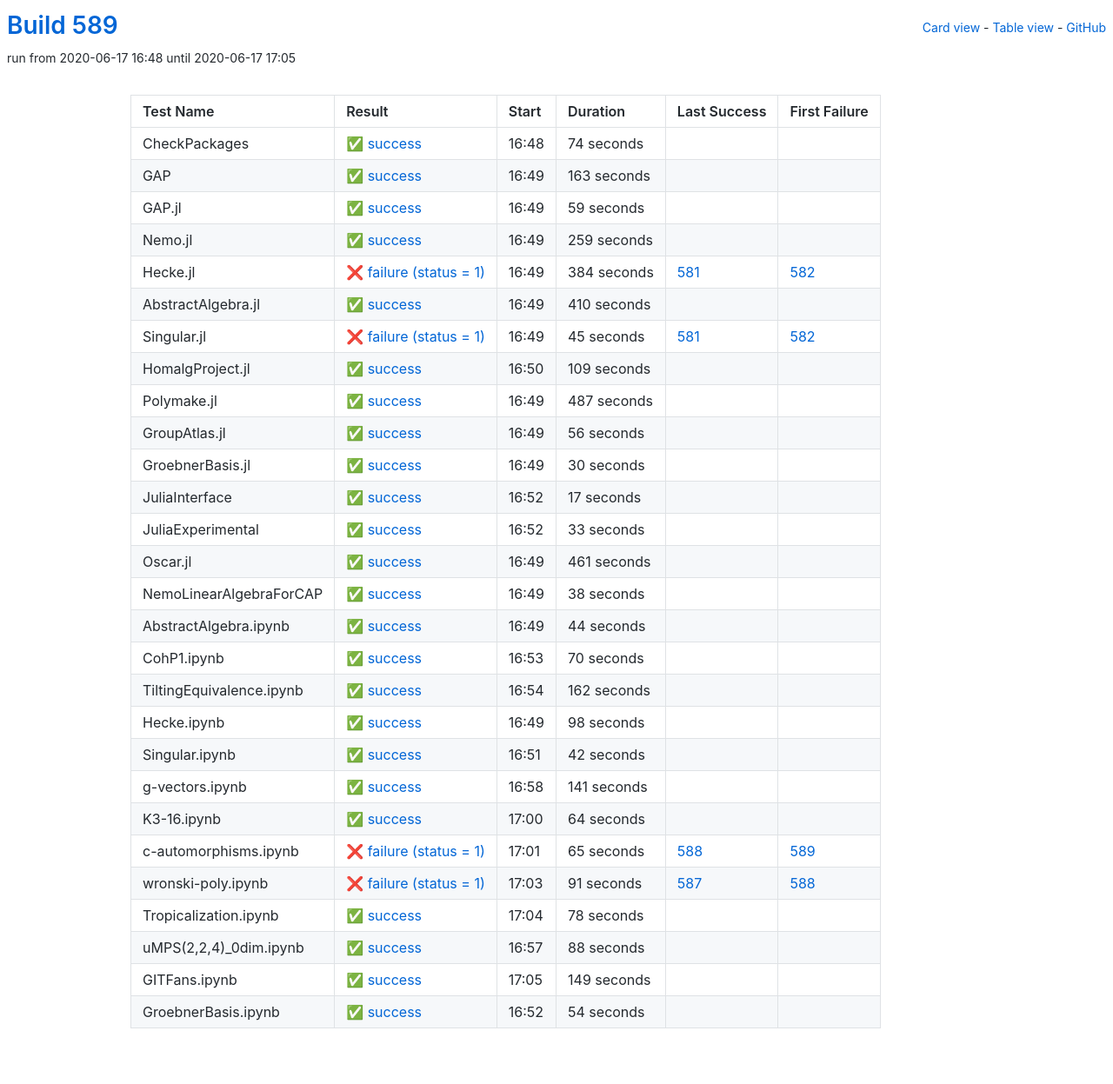
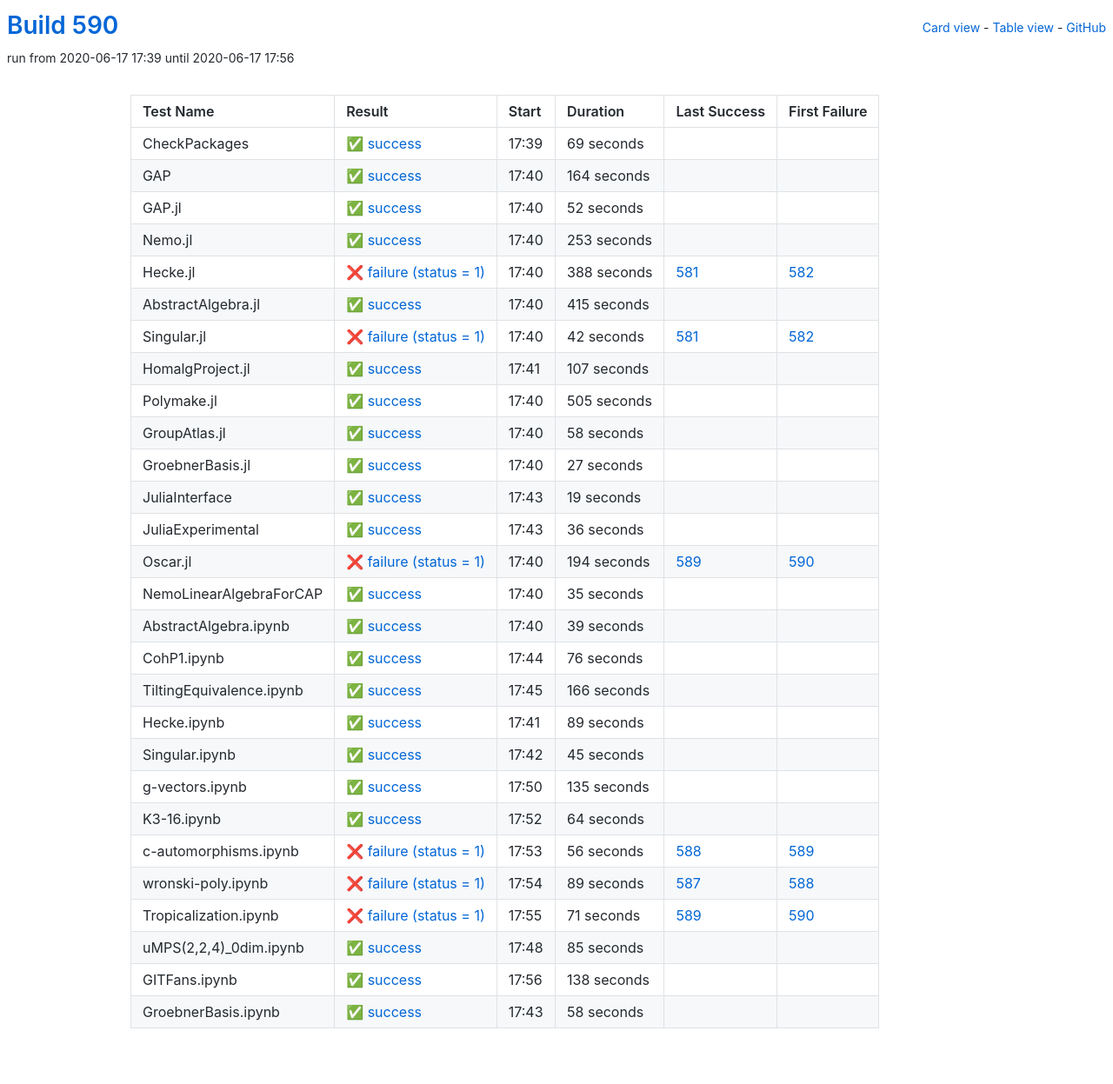
Before and after one commit to oscar-system/oscar-ci-status-1.4, a Jekyll site: the page built from table.html, in a window 1280 px wide. Shown: the whole page at 87% size. Built offline with Jekyll 4.4.1, drawn with Linux system fonts in a browser that asks for light colours.

Commit message:
Build #590

```diff
--- a/_data/ci.yml
+++ b/_data/ci.yml
@@ -1,6 +1,6 @@
 ---
-build: 589
-build_url: https://oscarci.mathematik.uni-kl.de/job/oscar-julia-1.4/589/
+build: 590
+build_url: https://oscarci.mathematik.uni-kl.de/job/oscar-julia-1.4/590/
 job: oscar-julia-1.4
 organization: oscar-system
 repo: oscar-ci-status-1.4
@@ -8,260 +8,260 @@ repourl: https://github.com/oscar-system/oscar-ci-status-1.4
 tests:
 - name: CheckPackages
   id: checkpackages
-  log: https://oscarci.mathematik.uni-kl.de/job/oscar-julia-1.4/589/artifact/logs/build-589/CheckPackages.log
-  start: 2020-06-17 16:48
+  log: https://oscarci.mathematik.uni-kl.de/job/oscar-julia-1.4/590/artifact/logs/build-590/CheckPackages.log
+  start: 2020-06-17 17:39
   success: true
   exitcode: 0
   status: success
-  duration: 74
+  duration: 69
   last_success: false
   last_success_url:
   first_failure: false
   first_failure_url:
 - name: GAP
   id: gap
-  log: https://oscarci.mathematik.uni-kl.de/job/oscar-julia-1.4/589/artifact/logs/build-589/GAP.log
-  start: 2020-06-17 16:49
+  log: https://oscarci.mathematik.uni-kl.de/job/oscar-julia-1.4/590/artifact/logs/build-590/GAP.log
+  start: 2020-06-17 17:40
   success: true
   exitcode: 0
   status: success
-  duration: 163
+  duration: 164
   last_success: false
   last_success_url:
   first_failure: false
   first_failure_url:
 - name: GAP.jl
   id: gap-jl
-  log: https://oscarci.mathematik.uni-kl.de/job/oscar-julia-1.4/589/artifact/logs/build-589/GAP.jl.log
-  start: 2020-06-17 16:49
+  log: https://oscarci.mathematik.uni-kl.de/job/oscar-julia-1.4/590/artifact/logs/build-590/GAP.jl.log
+  start: 2020-06-17 17:40
   success: true
   exitcode: 0
   status: success
-  duration: 59
+  duration: 52
   last_success: false
   last_success_url:
   first_failure: false
   first_failure_url:
 - name: Nemo.jl
   id: nemo-jl
-  log: https://oscarci.mathematik.uni-kl.de/job/oscar-julia-1.4/589/artifact/logs/build-589/Nemo.jl.log
-  start: 2020-06-17 16:49
+  log: https://oscarci.mathematik.uni-kl.de/job/oscar-julia-1.4/590/artifact/logs/build-590/Nemo.jl.log
+  start: 2020-06-17 17:40
   success: true
   exitcode: 0
   status: success
-  duration: 259
+  duration: 253
   last_success: false
   last_success_url:
   first_failure: false
   first_failure_url:
 - name: Hecke.jl
   id: hecke-jl
-  log: https://oscarci.mathematik.uni-kl.de/job/oscar-julia-1.4/589/artifact/logs/build-589/Hecke.jl.log
-  start: 2020-06-17 16:49
+  log: https://oscarci.mathematik.uni-kl.de/job/oscar-julia-1.4/590/artifact/logs/build-590/Hecke.jl.log
+  start: 2020-06-17 17:40
   success: false
   exitcode: 1
   status: failure
-  duration: 384
+  duration: 388
   last_success: 581
   last_success_url: https://oscarci.mathematik.uni-kl.de/job/oscar-julia-1.4/581/
   first_failure: 582
   first_failure_url: https://oscarci.mathematik.uni-kl.de/job/oscar-julia-1.4/582/
 - name: AbstractAlgebra.jl
   id: abstractalgebra-jl
-  log: https://oscarci.mathematik.uni-kl.de/job/oscar-julia-1.4/589/artifact/logs/build-589/AbstractAlgebra.jl.log
-  start: 2020-06-17 16:49
+  log: https://oscarci.mathematik.uni-kl.de/job/oscar-julia-1.4/590/artifact/logs/build-590/AbstractAlgebra.jl.log
+  start: 2020-06-17 17:40
   success: true
   exitcode: 0
   status: success
-  duration: 410
+  duration: 415
   last_success: false
   last_success_url:
   first_failure: false
   first_failure_url:
 - name: Singular.jl
   id: singular-jl
-  log: https://oscarci.mathematik.uni-kl.de/job/oscar-julia-1.4/589/artifact/logs/build-589/Singular.jl.log
-  start: 2020-06-17 16:49
+  log: https://oscarci.mathematik.uni-kl.de/job/oscar-julia-1.4/590/artifact/logs/build-590/Singular.jl.log
+  start: 2020-06-17 17:40
   success: false
   exitcode: 1
   status: failure
-  duration: 45
+  duration: 42
   last_success: 581
   last_success_url: https://oscarci.mathematik.uni-kl.de/job/oscar-julia-1.4/581/
   first_failure: 582
   first_failure_url: https://oscarci.mathematik.uni-kl.de/job/oscar-julia-1.4/582/
 - name: HomalgProject.jl
   id: homalgproject-jl
-  log: https://oscarci.mathematik.uni-kl.de/job/oscar-julia-1.4/589/artifact/logs/build-589/HomalgProject.jl.log
-  start: 2020-06-17 16:50
+  log: https://oscarci.mathematik.uni-kl.de/job/oscar-julia-1.4/590/artifact/logs/build-590/HomalgProject.jl.log
+  start: 2020-06-17 17:41
   success: true
   exitcode: 0
   status: success
-  duration: 109
+  duration: 107
   last_success: false
   last_success_url:
   first_failure: false
   first_failure_url:
 - name: Polymake.jl
   id: polymake-jl
-  log: https://oscarci.mathematik.uni-kl.de/job/oscar-julia-1.4/589/artifact/logs/build-589/Polymake.jl.log
-  start: 2020-06-17 16:49
+  log: https://oscarci.mathematik.uni-kl.de/job/oscar-julia-1.4/590/artifact/logs/build-590/Polymake.jl.log
+  start: 2020-06-17 17:40
   success: true
   exitcode: 0
   status: success
-  duration: 487
+  duration: 505
   last_success: false
   last_success_url:
   first_failure: false
   first_failure_url:
 - name: GroupAtlas.jl
   id: groupatlas-jl
-  log: https://oscarci.mathematik.uni-kl.de/job/oscar-julia-1.4/589/artifact/logs/build-589/GroupAtlas.jl.log
-  start: 2020-06-17 16:49
+  log: https://oscarci.mathematik.uni-kl.de/job/oscar-julia-1.4/590/artifact/logs/build-590/GroupAtlas.jl.log
+  start: 2020-06-17 17:40
   success: true
   exitcode: 0
   status: success
-  duration: 56
+  duration: 58
   last_success: false
   last_success_url:
   first_failure: false
   first_failure_url:
 - name: GroebnerBasis.jl
   id: groebnerbasis-jl
-  log: https://oscarci.mathematik.uni-kl.de/job/oscar-julia-1.4/589/artifact/logs/build-589/GroebnerBasis.jl.log
-  start: 2020-06-17 16:49
+  log: https://oscarci.mathematik.uni-kl.de/job/oscar-julia-1.4/590/artifact/logs/build-590/GroebnerBasis.jl.log
+  start: 2020-06-17 17:40
   success: true
   exitcode: 0
   status: success
-  duration: 30
+  duration: 27
   last_success: false
   last_success_url:
   first_failure: false
   first_failure_url:
 - name: JuliaInterface
   id: juliainterface
-  log: https://oscarci.mathematik.uni-kl.de/job/oscar-julia-1.4/589/artifact/logs/build-589/JuliaInterface.log
-  start: 2020-06-17 16:52
+  log: https://oscarci.mathematik.uni-kl.de/job/oscar-julia-1.4/590/artifact/logs/build-590/JuliaInterface.log
+  start: 2020-06-17 17:43
   success: true
   exitcode: 0
   status: success
-  duration: 17
+  duration: 19
   last_success: false
   last_success_url:
   first_failure: false
   first_failure_url:
 - name: JuliaExperimental
   id: juliaexperimental
-  log: https://oscarci.mathematik.uni-kl.de/job/oscar-julia-1.4/589/artifact/logs/build-589/JuliaExperimental.log
-  start: 2020-06-17 16:52
+  log: https://oscarci.mathematik.uni-kl.de/job/oscar-julia-1.4/590/artifact/logs/build-590/JuliaExperimental.log
+  start: 2020-06-17 17:43
   success: true
   exitcode: 0
   status: success
-  duration: 33
+  duration: 36
   last_success: false
   last_success_url:
   first_failure: false
   first_failure_url:
 - name: Oscar.jl
   id: oscar-jl
-  log: https://oscarci.mathematik.uni-kl.de/job/oscar-julia-1.4/589/artifact/logs/build-589/Oscar.jl.log
-  start: 2020-06-17 16:49
+  log: https://oscarci.mathematik.uni-kl.de/job/oscar-julia-1.4/590/artifact/logs/build-590/Oscar.jl.log
+  start: 2020-06-17 17:40
+  success: false
+  exitcode: 1
+  status: failure
+  duration: 194
+  last_success: 589
+  last_success_url: https://oscarci.mathematik.uni-kl.de/job/oscar-julia-1.4/589/
+  first_failure: 590
+  first_failure_url: https://oscarci.mathematik.uni-kl.de/job/oscar-julia-1.4/590/
+- name: NemoLinearAlgebraForCAP
+  id: nemolinearalgebraforcap
+  log: https://oscarci.mathematik.uni-kl.de/job/oscar-julia-1.4/590/artifact/logs/build-590/NemoLinearAlgebraForCAP.log
+  start: 2020-06-17 17:40
   success: true
   exitcode: 0
   status: success
-  duration: 461
-  last_success: false
-  last_success_url:
-  first_failure: false
-  first_failure_url:
-- name: NemoLinearAlgebraForCAP
-  id: nemolinearalgebraforcap
-  log: https://oscarci.mathematik.uni-kl.de/job/oscar-julia-1.4/589/artifact/logs/build-589/NemoLinearAlgebraForCAP.log
-  start: 2020-06-17 16:49
-  success: true
-  exitcode: 0
-  status: success
-  duration: 38
+  duration: 35
   last_success: false
   last_success_url:
   first_failure: false
   first_failure_url:
 - name: AbstractAlgebra.ipynb
   id: abstractalgebra-ipynb
-  log: https://oscarci.mathematik.uni-kl.de/job/oscar-julia-1.4/589/artifact/logs/build-589/AbstractAlgebra.ipynb.log
-  start: 2020-06-17 16:49
+  log: https://oscarci.mathematik.uni-kl.de/job/oscar-julia-1.4/590/artifact/logs/build-590/AbstractAlgebra.ipynb.log
+  start: 2020-06-17 17:40
   success: true
   exitcode: 0
   status: success
-  duration: 44
+  duration: 39
   last_success: false
   last_success_url:
   first_failure: false
   first_failure_url:
 - name: CohP1.ipynb
   id: cohp1-ipynb
-  log: https://oscarci.mathematik.uni-kl.de/job/oscar-julia-1.4/589/artifact/logs/build-589/CohP1.ipynb.log
-  start: 2020-06-17 16:53
+  log: https://oscarci.mathematik.uni-kl.de/job/oscar-julia-1.4/590/artifact/logs/build-590/CohP1.ipynb.log
+  start: 2020-06-17 17:44
   success: true
   exitcode: 0
   status: success
-  duration: 70
+  duration: 76
   last_success: false
   last_success_url:
   first_failure: false
   first_failure_url:
 - name: TiltingEquivalence.ipynb
   id: tiltingequivalence-ipynb
-  log: https://oscarci.mathematik.uni-kl.de/job/oscar-julia-1.4/589/artifact/logs/build-589/TiltingEquivalence.ipynb.log
-  start: 2020-06-17 16:54
+  log: https://oscarci.mathematik.uni-kl.de/job/oscar-julia-1.4/590/artifact/logs/build-590/TiltingEquivalence.ipynb.log
+  start: 2020-06-17 17:45
   success: true
   exitcode: 0
   status: success
-  duration: 162
+  duration: 166
   last_success: false
   last_success_url:
   first_failure: false
   first_failure_url:
 - name: Hecke.ipynb
   id: hecke-ipynb
-  log: https://oscarci.mathematik.uni-kl.de/job/oscar-julia-1.4/589/artifact/logs/build-589/Hecke.ipynb.log
-  start: 2020-06-17 16:49
+  log: https://oscarci.mathematik.uni-kl.de/job/oscar-julia-1.4/590/artifact/logs/build-590/Hecke.ipynb.log
+  start: 2020-06-17 17:41
   success: true
   exitcode: 0
   status: success
-  duration: 98
+  duration: 89
   last_success: false
   last_success_url:
   first_failure: false
   first_failure_url:
 - name: Singular.ipynb
   id: singular-ipynb
-  log: https://oscarci.mathematik.uni-kl.de/job/oscar-julia-1.4/589/artifact/logs/build-589/Singular.ipynb.log
-  start: 2020-06-17 16:51
+  log: https://oscarci.mathematik.uni-kl.de/job/oscar-julia-1.4/590/artifact/logs/build-590/Singular.ipynb.log
+  start: 2020-06-17 17:42
   success: true
   exitcode: 0
   status: success
-  duration: 42
+  duration: 45
   last_success: false
   last_success_url:
   first_failure: false
   first_failure_url:
 - name: g-vectors.ipynb
   id: g-vectors-ipynb
-  log: https://oscarci.mathematik.uni-kl.de/job/oscar-julia-1.4/589/artifact/logs/build-589/g-vectors.ipynb.log
-  start: 2020-06-17 16:58
+  log: https://oscarci.mathematik.uni-kl.de/job/oscar-julia-1.4/590/artifact/logs/build-590/g-vectors.ipynb.log
+  start: 2020-06-17 17:50
   success: true
   exitcode: 0
   status: success
-  duration: 141
+  duration: 135
   last_success: false
   last_success_url:
   first_failure: false
   first_failure_url:
 - name: K3-16.ipynb
   id: k3-16-ipynb
-  log: https://oscarci.mathematik.uni-kl.de/job/oscar-julia-1.4/589/artifact/logs/build-589/K3-16.ipynb.log
-  start: 2020-06-17 17:00
+  log: https://oscarci.mathematik.uni-kl.de/job/oscar-julia-1.4/590/artifact/logs/build-590/K3-16.ipynb.log
+  start: 2020-06-17 17:52
   success: true
   exitcode: 0
   status: success
@@ -272,72 +272,72 @@ tests:
   first_failure_url:
 - name: c-automorphisms.ipynb
   id: c-automorphisms-ipynb
-  log: https://oscarci.mathematik.uni-kl.de/job/oscar-julia-1.4/589/artifact/logs/build-589/c-automorphisms.ipynb.log
-  start: 2020-06-17 17:01
+  log: https://oscarci.mathematik.uni-kl.de/job/oscar-julia-1.4/590/artifact/logs/build-590/c-automorphisms.ipynb.log
+  start: 2020-06-17 17:53
   success: false
   exitcode: 1
   status: failure
-  duration: 65
+  duration: 56
   last_success: 588
   last_success_url: https://oscarci.mathematik.uni-kl.de/job/oscar-julia-1.4/588/
   first_failure: 589
   first_failure_url: https://oscarci.mathematik.uni-kl.de/job/oscar-julia-1.4/589/
 - name: wronski-poly.ipynb
   id: wronski-poly-ipynb
-  log: https://oscarci.mathematik.uni-kl.de/job/oscar-julia-1.4/589/artifact/logs/build-589/wronski-poly.ipynb.log
-  start: 2020-06-17 17:03
+  log: https://oscarci.mathematik.uni-kl.de/job/oscar-julia-1.4/590/artifact/logs/build-590/wronski-poly.ipynb.log
+  start: 2020-06-17 17:54
   success: false
   exitcode: 1
   status: failure
-  duration: 91
+  duration: 89
   last_success: 587
   last_success_url: https://oscarci.mathematik.uni-kl.de/job/oscar-julia-1.4/587/
   first_failure: 588
   first_failure_url: https://oscarci.mathematik.uni-kl.de/job/oscar-julia-1.4/588/
 - name: Tropicalization.ipynb
   id: tropicalization-ipynb
-  log: https://oscarci.mathematik.uni-kl.de/job/oscar-julia-1.4/589/artifact/logs/build-589/Tropicalization.ipynb.log
-  start: 2020-06-17 17:04
+  log: https://oscarci.mathematik.uni-kl.de/job/oscar-julia-1.4/590/artifact/logs/build-590/Tropicalization.ipynb.log
+  start: 2020-06-17 17:55
+  success: false
+  exitcode: 1
+  status: failure
+  duration: 71
+  last_success: 589
+  last_success_url: https://oscarci.mathematik.uni-kl.de/job/oscar-julia-1.4/589/
+  first_failure: 590
+  first_failure_url: https://oscarci.mathematik.uni-kl.de/job/oscar-julia-1.4/590/
+- name: uMPS(2,2,4)_0dim.ipynb
+  id: umps-2-2-4-0dim-ipynb
+  log: https://oscarci.mathematik.uni-kl.de/job/oscar-julia-1.4/590/artifact/logs/build-590/uMPS-2-2-4-_0dim.ipynb.log
+  start: 2020-06-17 17:48
   success: true
   exitcode: 0
   status: success
-  duration: 78
-  last_success: false
-  last_success_url:
-  first_failure: false
-  first_failure_url:
-- name: uMPS(2,2,4)_0dim.ipynb
-  id: umps-2-2-4-0dim-ipynb
-  log: https://oscarci.mathematik.uni-kl.de/job/oscar-julia-1.4/589/artifact/logs/build-589/uMPS-2-2-4-_0dim.ipynb.log
-  start: 2020-06-17 16:57
-  success: true
-  exitcode: 0
-  status: success
-  duration: 88
+  duration: 85
   last_success: false
   last_success_url:
   first_failure: false
   first_failure_url:
 - name: GITFans.ipynb
   id: gitfans-ipynb
-  log: https://oscarci.mathematik.uni-kl.de/job/oscar-julia-1.4/589/artifact/logs/build-589/GITFans.ipynb.log
-  start: 2020-06-17 17:05
+  log: https://oscarci.mathematik.uni-kl.de/job/oscar-julia-1.4/590/artifact/logs/build-590/GITFans.ipynb.log
+  start: 2020-06-17 17:56
   success: true
   exitcode: 0
   status: success
-  duration: 149
+  duration: 138
   last_success: false
   last_success_url:
   first_failure: false
   first_failure_url:
 - name: GroebnerBasis.ipynb
   id: groebnerbasis-ipynb
-  log: https://oscarci.mathematik.uni-kl.de/job/oscar-julia-1.4/589/artifact/logs/build-589/GroebnerBasis.ipynb.log
-  start: 2020-06-17 16:52
+  log: https://oscarci.mathematik.uni-kl.de/job/oscar-julia-1.4/590/artifact/logs/build-590/GroebnerBasis.ipynb.log
+  start: 2020-06-17 17:43
   success: true
   exitcode: 0
   status: success
-  duration: 54
+  duration: 58
   last_success: false
   last_success_url:
   first_failure: false
```
Also changed, not shown: README.md.
